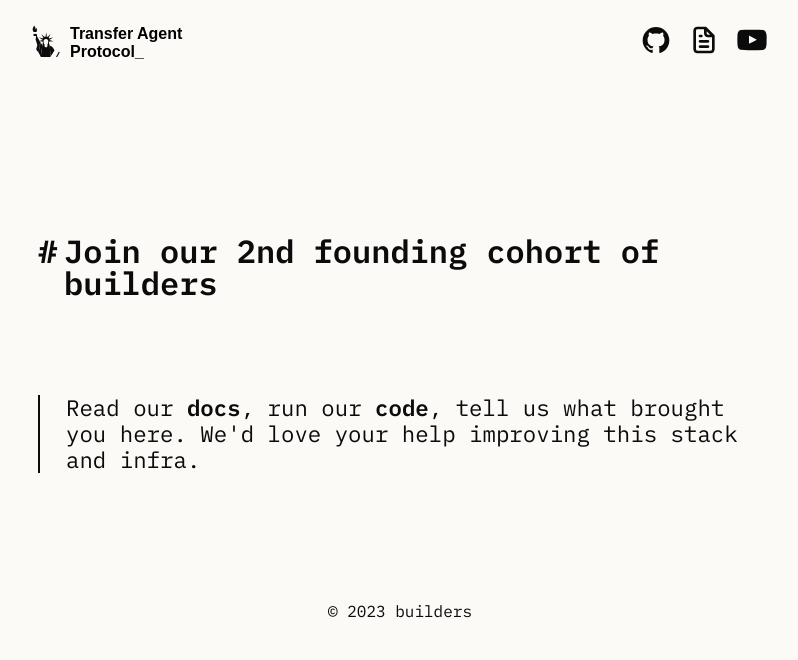
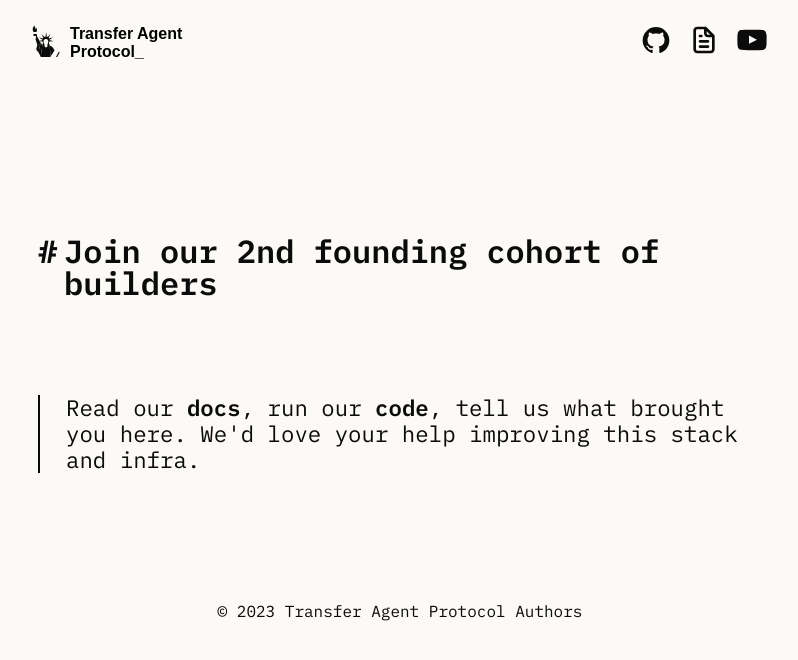
Before and after one commit to transfer-agent-protocol/tap-app, a Next.js app: page /join in a window 1280 px wide. Shown: the top 660 px of the page, without its empty margins (240-1038 px from the left). Built offline with nearby package versions, Linux system fonts and the light colour scheme.

Commit message:
Copyright notice update

```diff
--- a/src/components/layout.tsx
+++ b/src/components/layout.tsx
@@ -12,7 +12,7 @@ export default function Layout({ children }: Props) {
 			<Main>{children}</Main>
 			<FooterWrapper>
 				<FooterContent>
-					© {new Date().getFullYear()} builders
+					© {new Date().getFullYear()} Transfer Agent Protocol Authors
 				</FooterContent>
 			</FooterWrapper>
 		</FullWidth>
```
Also changed, not shown: 1 other file (tests, documents, lock files or other folders).
